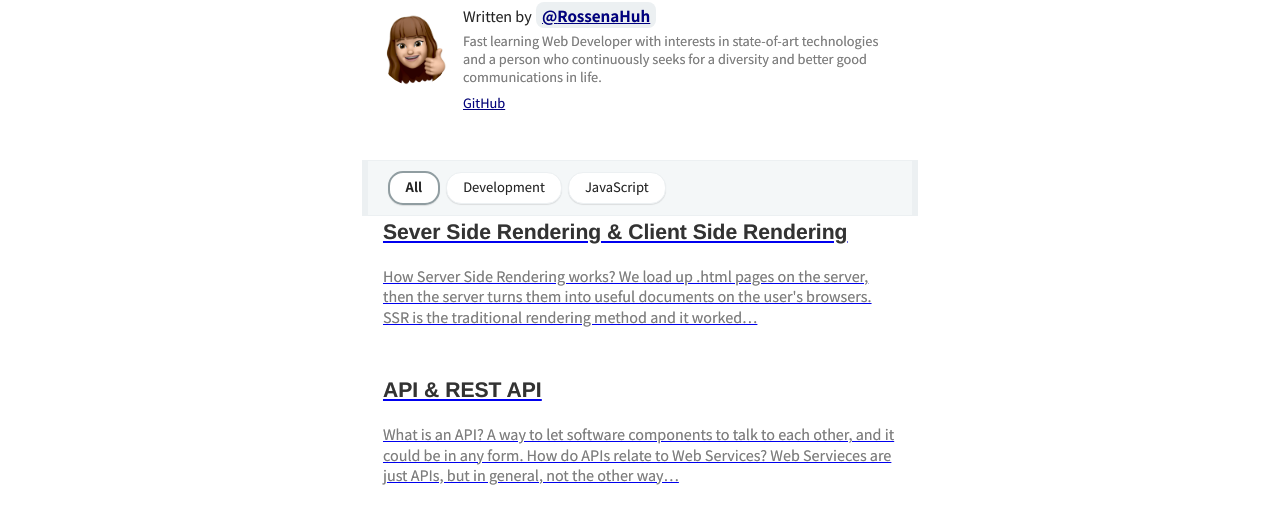
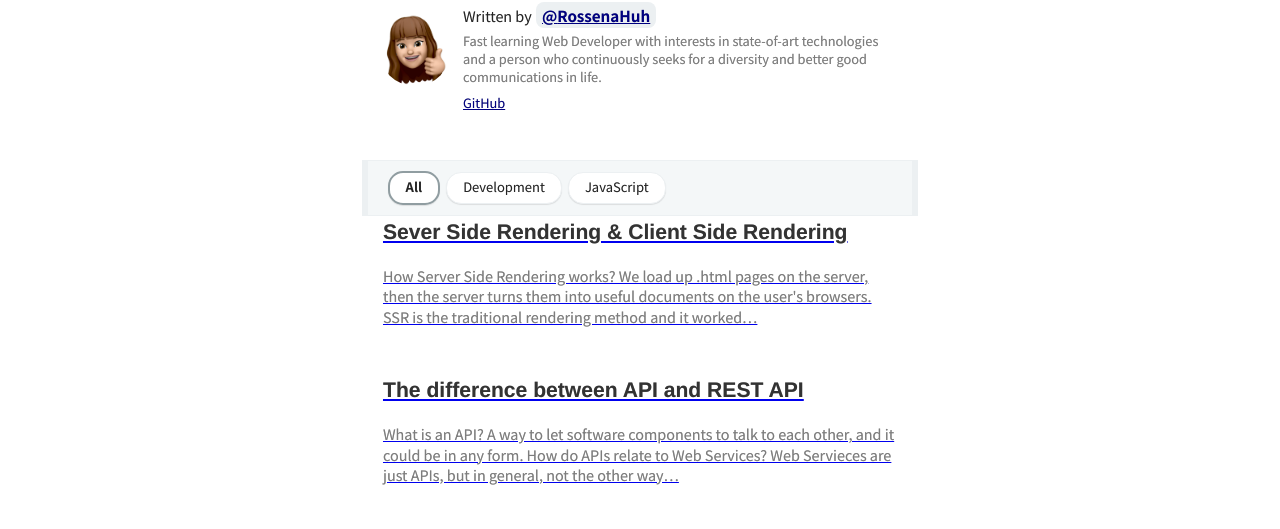
Before and after one commit to yoonha-heo/my-dev-blog, a Gatsby site: page / in a window 1280 px wide. Shown: the part 195-724 px from the top of the page. Built offline with nearby package versions, Linux system fonts and the light colour scheme; Gatsby itself is replaced by a stand-in of ours; some packages are replaced by stand-ins of ours; what typography-theme-github would draw is missing.

Commit message:
Change made in title: The difference between API and REST API

```diff
--- a/content/blog/development/rest-api.md
+++ b/content/blog/development/rest-api.md
@@ -1,5 +1,5 @@
 ---
-title: API & REST API
+title: The difference between API and REST API
 date: 2019-07-16 18:07:28
 category: Development
 ---
```
